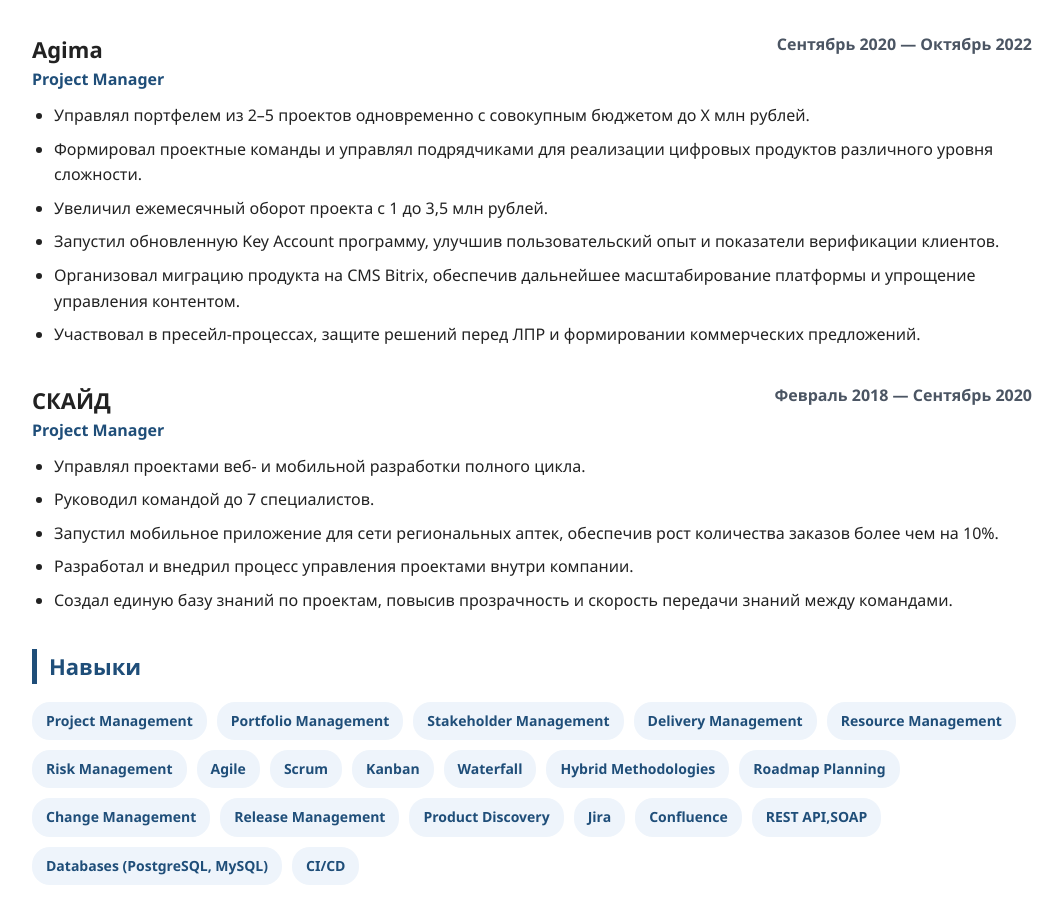
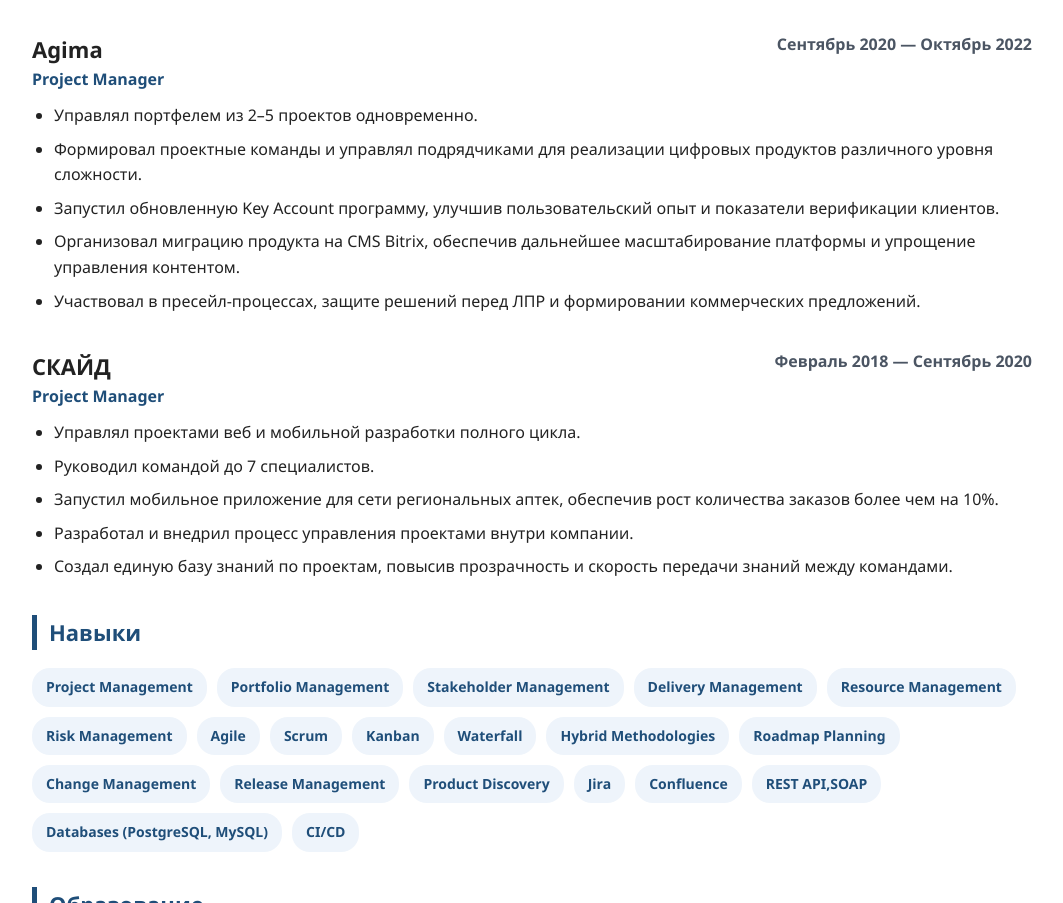
Before and after one commit to RomanPasechnik/roman-pasechnik-resume, a plain HTML site: page index.html in a window 1280 px wide. Shown: the part 1944-2847 px from the top of the page, without its empty margins (108-1171 px from the left). Drawn offline with Linux system fonts and the light colour scheme.

Commit message:
Update index.html

```diff
--- a/index.html
+++ b/index.html
@@ -264,9 +264,8 @@ li{
         </div>
 
         <ul>
-            <li>Управлял портфелем из 2–5 проектов одновременно с совокупным бюджетом до Х млн рублей.</li>
+            <li>Управлял портфелем из 2–5 проектов одновременно.</li>
             <li>Формировал проектные команды и управлял подрядчиками для реализации цифровых продуктов различного уровня сложности.</li>
-            <li>Увеличил ежемесячный оборот проекта с 1 до 3,5 млн рублей.</li>
             <li>Запустил обновленную Key Account программу, улучшив пользовательский опыт и показатели верификации клиентов.</li>
             <li>Организовал миграцию продукта на CMS Bitrix, обеспечив дальнейшее масштабирование платформы и упрощение управления контентом.</li>
             <li>Участвовал в пресейл-процессах, защите решений перед ЛПР и формировании коммерческих предложений.</li>
@@ -283,7 +282,7 @@ li{
         </div>
 
         <ul>
-            <li>Управлял проектами веб- и мобильной разработки полного цикла.</li>
+            <li>Управлял проектами веб и мобильной разработки полного цикла.</li>
             <li>Руководил командой до 7 специалистов.</li>
             <li>Запустил мобильное приложение для сети региональных аптек, обеспечив рост количества заказов более чем на 10%.</li>
             <li>Разработал и внедрил процесс управления проектами внутри компании.</li>
```
